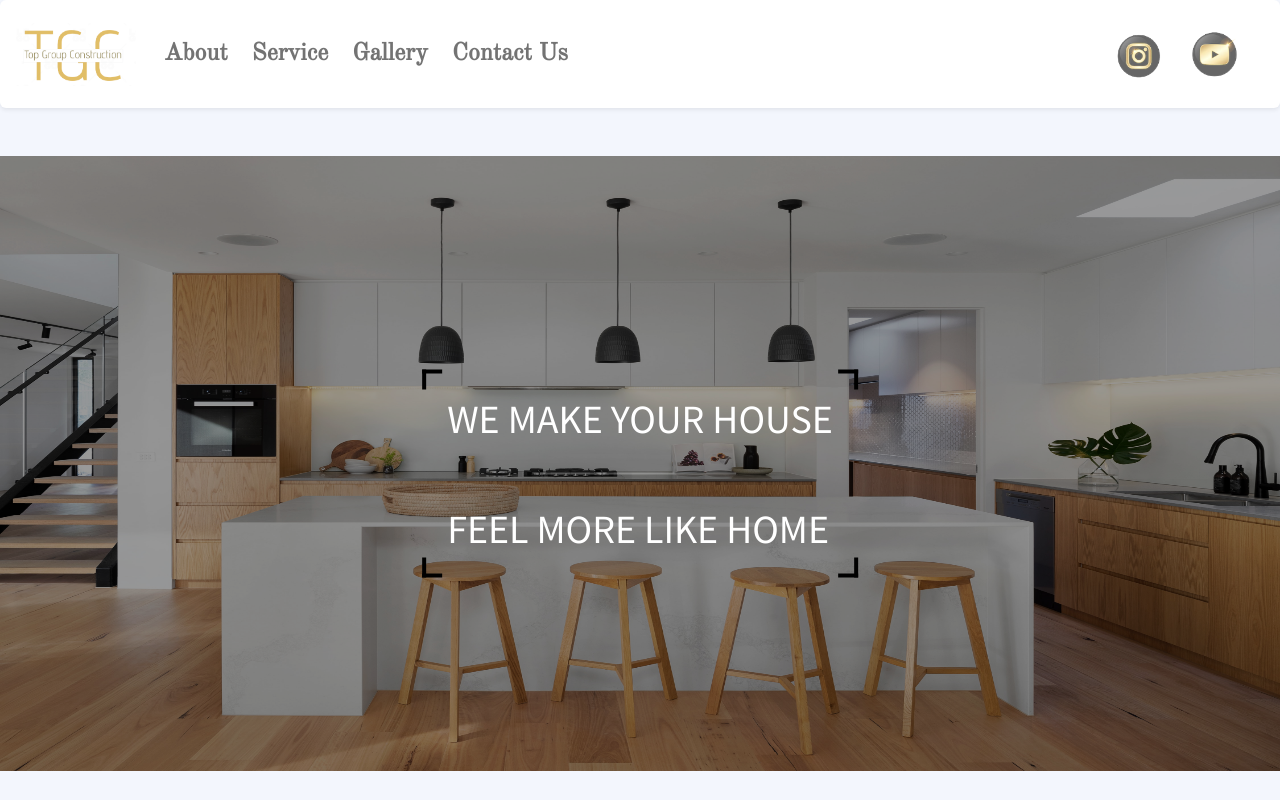
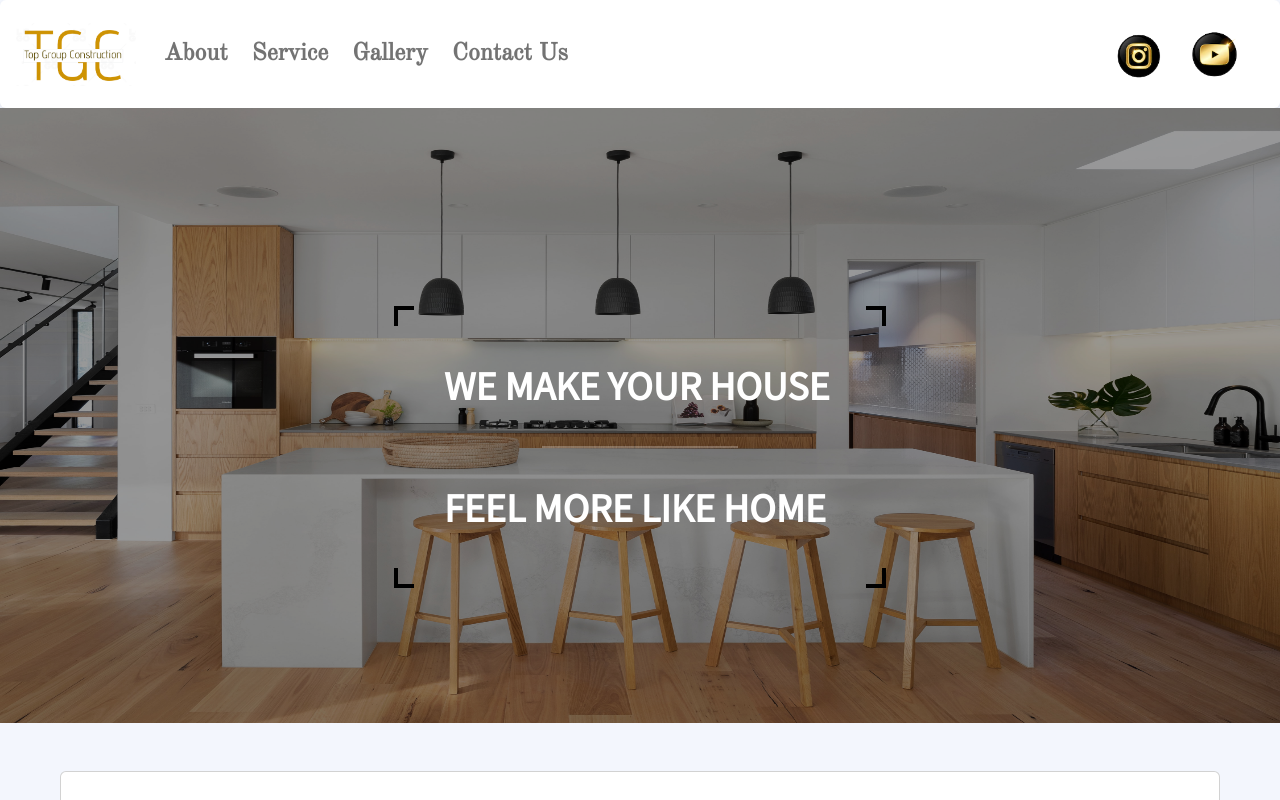
Before and after one commit to DianasJourney/top-group, a React (Create React App) app in the folder client/: page / in a window 1280 px wide. Shown: the top 800 px of the page. Built offline with nearby package versions, Linux system fonts and the light colour scheme; a web font is replaced by a local one.

Commit message:
response hero image

```diff
--- a/client/src/components/HeroImage/HeroImage.css
+++ b/client/src/components/HeroImage/HeroImage.css
@@ -1,15 +1,20 @@
 @import url('https://fonts.googleapis.com/css?family=Source+Sans+Pro');
 @import url('https://fonts.googleapis.com/css?family=Slabo');
+
 .overlay {
   background-color: black;
   height: 615px;
 }
 
-img {
+.hero-image-container {
+  position: relative;
+  height: 615px;
+}
+
+.hero-image {
   width: 100%;
   height: 100%;
   opacity: 0.6;
-  position: relative;
 }
 
 .hero-image-body {
@@ -18,16 +23,21 @@ img {
 
 .hero-image-title {
   position: absolute;
-  top: 54%;
+  top: 55%;
   left: 50%;
-  font-size: 40px;
-  border: none;
+  transform: translate(-50%, -50%);
+  font-size: 24px;
   color: white;
-  padding: 0;
-  box-sizing: content-box;
   border: 4px solid transparent;
-  transform: translate(-50%, -25%);
   font-family: 'Source Sans Pro', 'Slabo', 'serif';
+  min-width: 220px;
+}
+
+@media screen and (min-width: 481px) {
+  .hero-image-title {
+    font-size: 40px;
+    min-width: 400px;
+  }
 }
 
 .hero-image-title::before,
@@ -42,29 +52,29 @@ span.hero-image-corners::after {
 }
 
 .hero-image-title::before {
-  top: -25px;
-  left: -25px;
+  top: -50px;
+  left: -50px;
   border-top: 4px solid black;
   border-left: 4px solid black;
   transition: 1s all;
 }
 .hero-image-title::after {
-  top: -25px;
-  right: -25px;
+  top: -50px;
+  right: -50px;
   border-top: 4px solid black;
   border-right: 4px solid black;
   transition: 1s all;
 }
 span.hero-image-corners::before {
-  bottom: -25px;
-  left: -25px;
+  bottom: -50px;
+  left: -50px;
   border-bottom: 4px solid black;
   border-left: 4px solid black;
   transition: 1s all;
 }
 span.hero-image-corners::after {
-  bottom: -25px;
-  right: -25px;
+  bottom: -50px;
+  right: -50px;
   border-bottom: 4px solid black;
   border-right: 4px solid black;
   transition: 1s all;
--- a/client/src/components/HeroImage/HeroImage.js
+++ b/client/src/components/HeroImage/HeroImage.js
@@ -4,15 +4,15 @@ import kitchenIsland from '../../assets/kitchenIsland.jpg';
 function HeroImage() {
   return (
     <div className='overlay'>
-      <img src={kitchenIsland} />
-      <div className='d-flex justify-content-center align-items-center'>
-        <h4 className='mb-3 hero-image-title'>
+      <div className='hero-image-container'>
+        <img src={kitchenIsland} className='hero-image' />
+        <div className='hero-image-title'>
           <span className='hero-image-corners'>
             WE MAKE YOUR HOUSE
             <hr className='hero-image-divider'></hr>
             FEEL MORE LIKE HOME
           </span>
-        </h4>
+        </div>
       </div>
     </div>
   );
--- a/client/src/components/Navbar/Navbar.js
+++ b/client/src/components/Navbar/Navbar.js
@@ -1,12 +1,12 @@
-import {Collapse} from 'bootstrap';
-import './Navbar.css'
-import logo from "../../assets/logo.png"
-import instalogo from "../../assets/instalogo.png"
-import youtubelogo from "../../assets/youtubelogo.png"
+import { Collapse } from 'bootstrap';
+import './Navbar.css';
+import logo from '../../assets/logo.png';
+import instalogo from '../../assets/instalogo.png';
+import youtubelogo from '../../assets/youtubelogo.png';
 
-function Navbar () {
+function Navbar() {
   return (
-    <nav className='navbar navbar-expand-md bg-light navbar-light shadow-sm p-3 mb-5 bg-body rounded'>
+    <nav className='navbar navbar-expand-md bg-light navbar-light shadow-sm p-3 bg-body rounded'>
       <a href='#' className='navbar-brand'>
         <img src={logo} alt='logo' id='logoimg' />
       </a>
@@ -31,7 +31,7 @@ function Navbar () {
           </li>
 
           <li className='nav-item'>
-            <a href='#' className='nav-link' >
+            <a href='#' className='nav-link'>
               Service
             </a>
           </li>
@@ -53,16 +53,20 @@ function Navbar () {
       {/* social media logo brands */}
       <a
         href='https://www.instagram.com/tgc.topgroupconstruction/'
-        className='navbar-brand' id='ins-soc'
+        className='navbar-brand'
+        id='ins-soc'
       >
         <img src={instalogo} alt='instalogo' id='instagram-logo' />
       </a>
-      <a href='https://www.youtube.com/@poldosreno2014' className='navbar-brand' id='yt-soc'>
+      <a
+        href='https://www.youtube.com/@poldosreno2014'
+        className='navbar-brand'
+        id='yt-soc'
+      >
         <img src={youtubelogo} alt='ytlogo' id='youtube-logo' />
       </a>
     </nav>
   );
 }
 
-
 export default Navbar;
```
